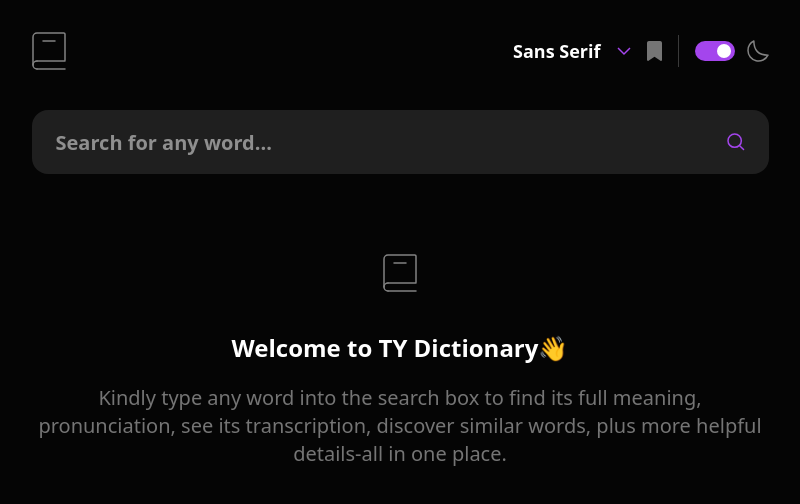
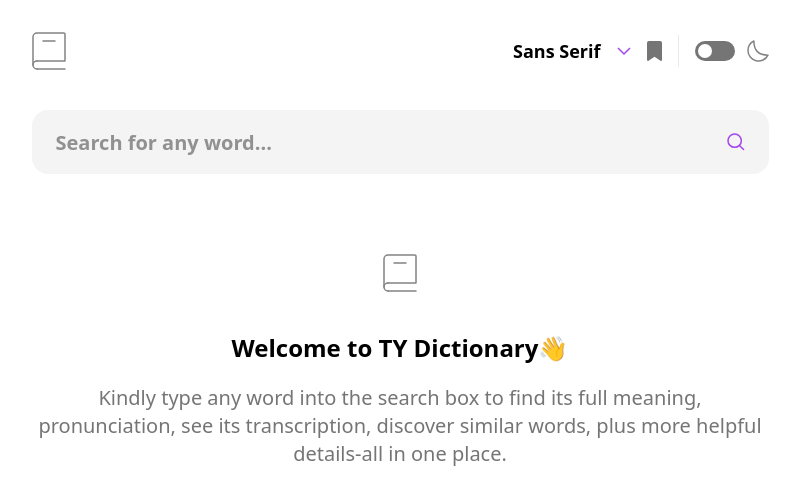
Before and after one commit to TheOnly1TY/dictionary-v2, a React (Vite) app: page / in a window 1280 px wide. Shown: the top 504 px of the page, without its empty margins (240-1040 px from the left). Built offline with nearby package versions, Linux system fonts and the light colour scheme.

Commit message:
fixed theme bug

```diff
--- a/index.html
+++ b/index.html
@@ -6,7 +6,7 @@
     <meta name="viewport" content="width=device-width, initial-scale=1.0" />
     <title>Dictionary Web App</title>
   </head>
-  <body class="dark duration-200 ease-in-out">
+  <body class="duration-200 ease-in-out">
     <div id="root"></div>
     <script type="module" src="/src/main.jsx"></script>
   </body>
--- a/src/components/Header/Theme.jsx
+++ b/src/components/Header/Theme.jsx
@@ -1,25 +1,21 @@
-import { useEffect, useState } from "react";
+import { useState } from "react";
 
 export function Theme() {
-  const [theme, setTheme] = useState("dark");
+  const [theme, setTheme] = useState(false);
 
-  useEffect(() => {
-    if (theme === "dark") {
-      document.documentElement.classList.add("dark");
-    } else {
-      document.documentElement.classList.remove("dark");
-    }
-    localStorage.setItem("theme", theme);
-  }, [theme]);
+  theme
+    ? document.documentElement.classList.add("dark")
+    : document.documentElement.classList.remove("dark");
+
   return (
     <div
-      onClick={() => setTheme(theme === "dark" ? "dark" : "light")}
+      onClick={() => setTheme(!theme)}
       className="flex justify-center items-center gap-3"
     >
-      <label className="block w-10 h-5 bg-[#757575] dark:bg-purple rounded-full ">
+      <label className="block w-10 h-5 bg-secondary dark:bg-purple rounded-full">
         <div
           className={`absolute w-3.5 h-3.5 bg-white rounded-full m-[3px] ${
-            theme === "dark" && "ml-[22px]"
+            theme && "ml-[22px]"
           } duration-500`}
         ></div>
       </label>
```
